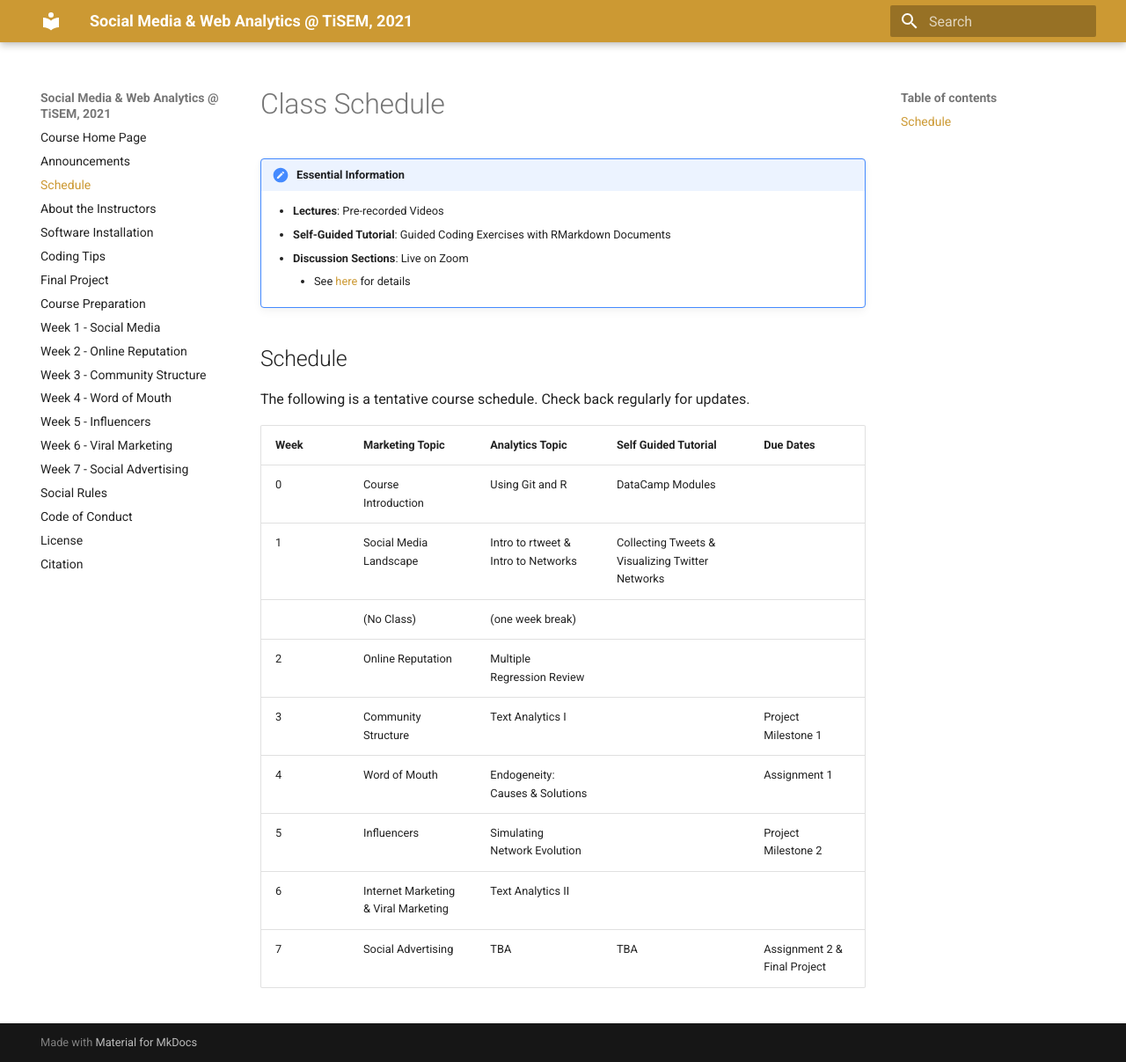
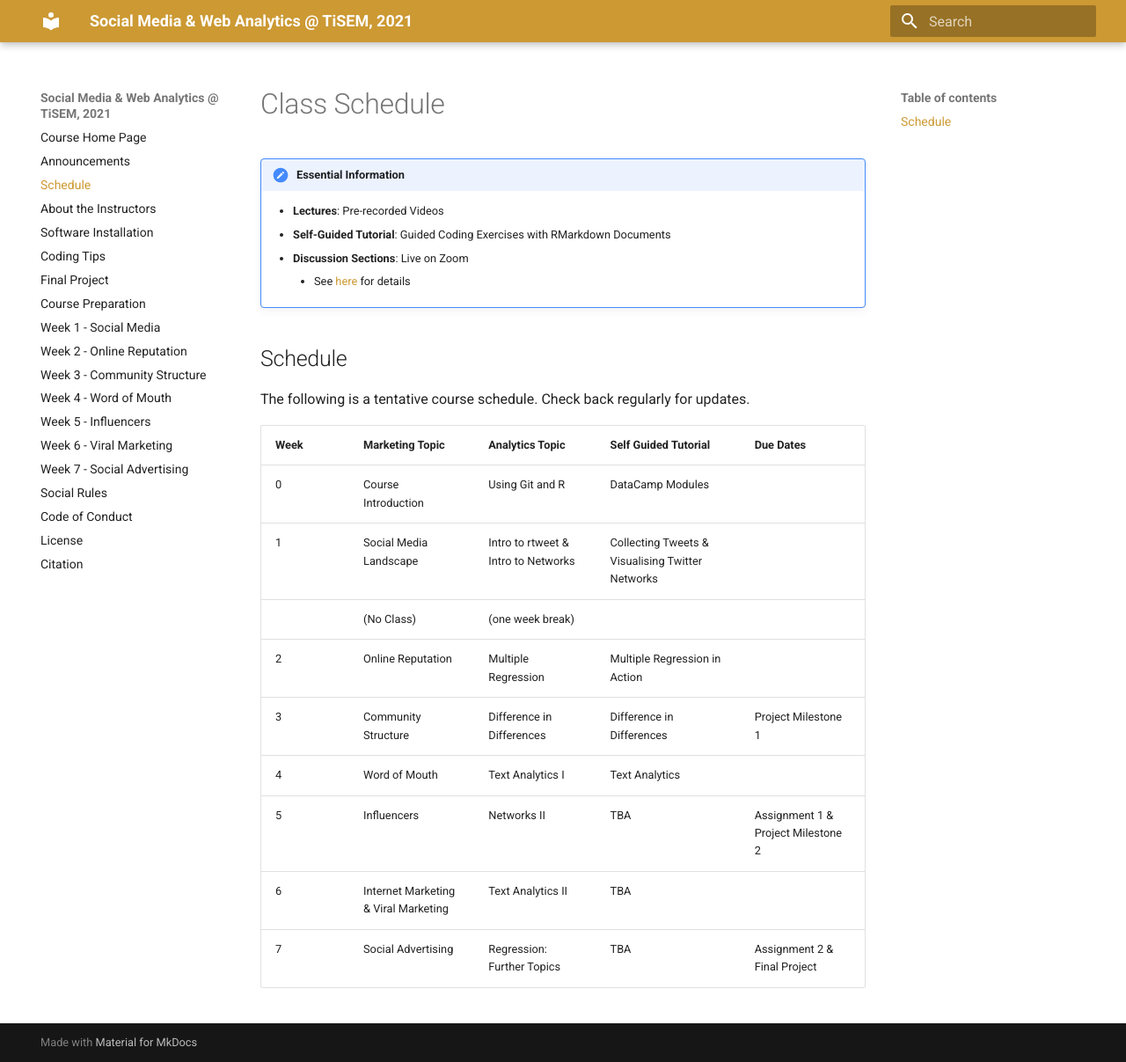
Before and after one commit to tisem-digital-marketing/2021-smwa, an MkDocs documentation site: the page built from docs/schedule.md, in a window 1280 px wide and 1207 px high. Shown: the whole window at 88% size. Built offline with MkDocs 1.6.1 and Material for MkDocs 9.7.7, drawn with Linux system fonts in a browser that asks for light colours; old or Windows-style settings are respelled for this version of MkDocs.

Commit message:
update schedule

```diff
--- a/docs/schedule.md
+++ b/docs/schedule.md
@@ -14,14 +14,14 @@ Check back regularly for updates.
 
 | Week | Marketing Topic                       | Analytics Topic                        | Self Guided Tutorial                  | Due Dates                        |
 |------|---------------------------------------|----------------------------------------|---------------------------------------|----------------------------------|
-| 0    |  Course Introduction          |   Using Git and R                       | DataCamp Modules |                                  |
-| 1    | Social Media Landscape                | Intro to rtweet & Intro to Networks  |  Collecting Tweets & Visualizing Twitter Networks                                     |                                  |
-|      |  (No Class)                   |   (one week break)                                     |                                       |                                  |
-| 2    | Online Reputation                     | Multiple Regression Review             |                                       |                                  |
-| 3    | Community Structure                   | Text Analytics I                       |                                       | Project Milestone 1              |
-| 4    | Word of Mouth                         | Endogeneity: Causes &  Solutions       |                                       | Assignment 1               |
-| 5    | Influencers                           | Simulating Network Evolution           |                                       | Project Milestone 2              |
-| 6    | Internet Marketing  & Viral Marketing | Text Analytics II                      |                                       |                                  |
-| 7    | Social Advertising                    | TBA                                    | TBA                                   | Assignment 2 & Final Project |
+| 0    |  Course Introduction                  |   Using Git and R                      | DataCamp Modules                      |                                  |
+| 1    | Social Media Landscape                | Intro to rtweet & Intro to Networks    | Collecting Tweets & Visualising Twitter Networks                                     |                                  |
+|      |  (No Class)                           |   (one week break)                     |                                       |                                  |
+| 2    | Online Reputation                     | Multiple Regression                    | Multiple Regression in Action         |                                  |
+| 3    | Community Structure                   | Difference in Differences              | Difference in Differences             | Project Milestone 1              |
+| 4    | Word of Mouth                         | Text Analytics I                       | Text Analytics                        |                      |
+| 5    | Influencers                           | Networks II                            | TBA                                   | Assignment 1 & Project Milestone 2              |
+| 6    | Internet Marketing  & Viral Marketing | Text Analytics II                      | TBA                                   |                                  |
+| 7    | Social Advertising                    | Regression: Further Topics             | TBA                                   | Assignment 2 & Final Project |
 
 [live_sessions]: https://docs.google.com/document/d/1kRD6murXaRM9hjMt6W2XJPU7EAfs-INRPGpUVWfNLos/edit?usp=sharing
```
